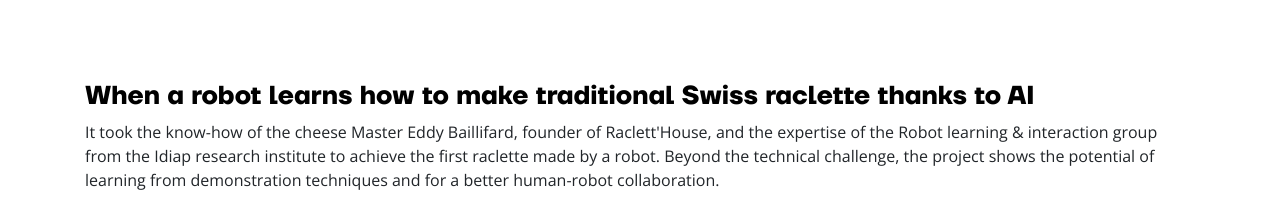
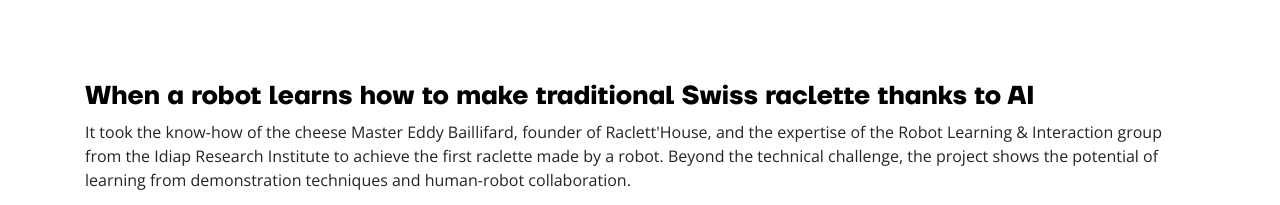
Before and after one commit to roboclette/roboclette.github.io, a plain HTML site: page index.htm in a window 1280 px wide. Shown: the part 1480-1685 px from the top of the page. Drawn offline with nearby package versions, Linux system fonts and the light colour scheme.

Commit message:
Images added

```diff
--- a/index.htm
+++ b/index.htm
@@ -73,7 +73,7 @@
 	<div class="row">
 		<div class="col-lg-12 mx-auto">
 
-		<p>It took the know-how of the cheese Master Eddy Baillifard, founder of Raclett'House, and the expertise of the Robot learning & interaction group from the Idiap research institute to achieve the first raclette made by a robot. Beyond the technical challenge, the project shows the potential of learning from demonstration techniques and for a better human-robot collaboration.</p>
+		<p>It took the know-how of the cheese Master Eddy Baillifard, founder of Raclett'House, and the expertise of the Robot Learning & Interaction group from the Idiap Research Institute to achieve the first raclette made by a robot. Beyond the technical challenge, the project shows the potential of learning from demonstration techniques and human-robot collaboration.</p>
 
 		<p>The cheese master hand is quick and smooth: he applies a precisely controlled pressure on the melting cheese surface to let it land on the plate. Et voilà, the famous Swiss raclette! The gesture seems easy, but the know-how behind it is crucial. Every raclette enthusiast can testify how hard it is to master this apparently simple skill. “Depending on the type of raclette cheese, the surface can vary in terms of softness and can be more or less fluid,” says Eddy Baillifard, the Master and ambassador of the raclette cheese. Mimicking this skill with a robot isn't easy. To achieve this, Emmanuel Pignat, a PhD from the Idiap's robotic group used a novel approach: Eddy guided the robot's arm to let it record the movements and forces needed to perform the task. This learning technique allows to transfer skills from the human to the robot in an intuitive manner. The range of applications is wide, including industrial robots, service robots, and assistive robots. It relieves professionals of their most repetitive, dangerous or uncomfortable duties, in order to spend more time using their human skills, such as supervision, evaluation or decision making.</p>
 
```
Also changed, not shown: images/Roboclette-ValaisPromotion01.jpg (added), images/Roboclette-ValaisPromotion02.jpg (added).
